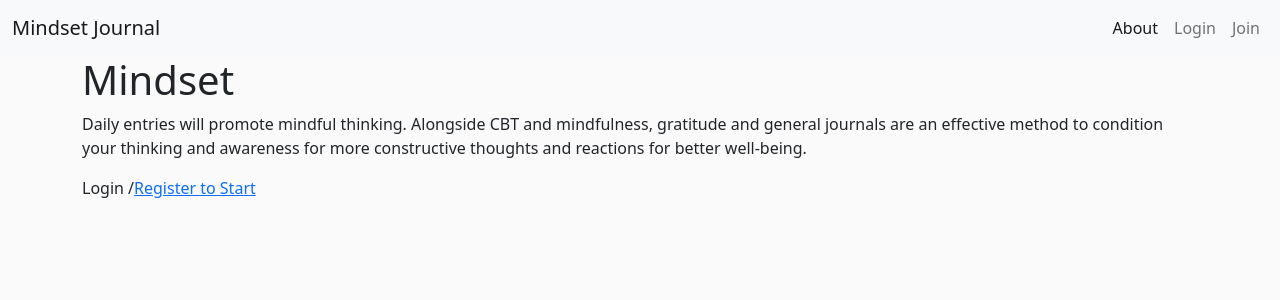
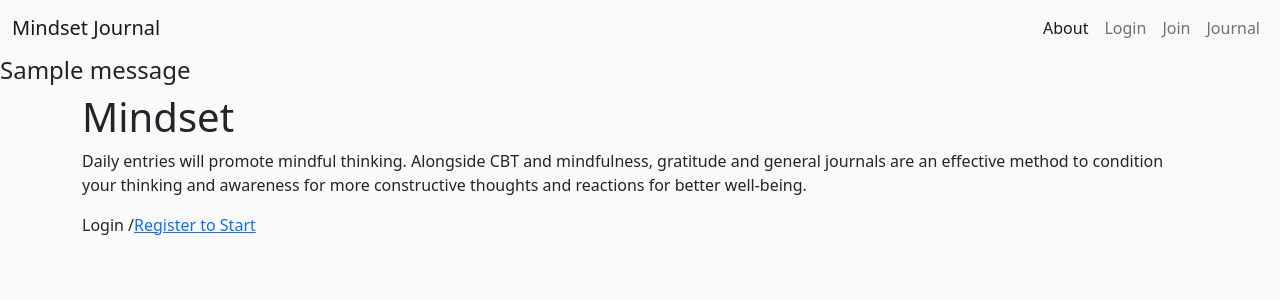
Before and after one commit to emmasarge/mindset-journal, a Flask app: page / in a window 1280 px wide. Shown: the top 300 px of the page. Run offline with Flask 2, Linux system fonts and the light colour scheme; one stand-in notice (Sample message) is shown; parts of the project's set-up code (start-up, migrations or seed data) failed here and were passed over; some libraries are stand-ins or nearby versions.

Commit message:
add journal method to app.py

```diff
--- a/app.py
+++ b/app.py
@@ -23,12 +23,31 @@ mongo = PyMongo(app)
 def homepage():
     return render_template("homepage.html")
 
+# write journal entry
+@app.route("/journal", method=["GET", "POST"])
+def journal():
+    if request.method == "POST":
+        journal = {
+            "date": request.form.get("date"),
+            "title": request.form.get("title"),
+            "mood": request.form.get("mood"),
+            "text": request.form.get("text")
+            }
+        mongo.db.tasks.insert_one(journal)
+        flash("Journal entry added")
+        return redirect(url_for("homepage"))
+
+    date = mongo.db.journal.find().sort("date", 1)
+    return render_template("journal", date=date)
+
+
+
 @app.route("/register", methods=["GET", "POST"])
 def register():
     if request.method == "POST":
         # Check if username already exists in database
         existing_user = mongo.db.users.find_one(
-            {"username": request.form.get("user_name").lower()})
+            {"username": request.form.get("username").lower()})
 
         if existing_user:
             flash(u"Username already exists")
@@ -44,7 +63,7 @@ def register():
         # Put the new user into 'session' cookie
         session["user"] = request.form.get("username").lower()
         flash("Registration Successful!")
-        return redirect(url_for("profile", username=session["user"]))
+        return redirect(url_for("homepage", username=session["user"]))
 
     return render_template("register.html")
 
@@ -60,11 +79,11 @@ def login():
             # ensure hashed password matches user input
             if check_password_hash(existing_user["password"], request.form.get
             ("password")):
-                session["user"] = request.form.get("user_name").lower()
+                session["user"] = request.form.get("username").lower()
                 flash("Welcome, {}".format(
-                        request.form.get("user_name")))
+                        request.form.get("username")))
                 return redirect(url_for(
-                        "profile", username=session["user"]))
+                        "homepage", username=session["user"]))
             else:
                 # invalid password match
                 flash("Incorrect Username and/or Password")
--- a/templates/base.html
+++ b/templates/base.html
@@ -31,12 +31,26 @@
                 <a class="nav-link active" aria-current="page" href="#">About</a>
                 <a class="nav-link" href="{{ url_for('login') }}">Login</a>
                 <a class="nav-link" href="{{ url_for('register') }}">Join</a>
+                 <a class="nav-link" href="{{ url_for('journal') }}">Journal</a>
             </div>
             </div>
         </div>
         </nav>
 
  </header>
+       <section>
+        <!--where flash images will be contained-->
+        {% with messages = get_flashed_messages() %}
+        {% if messages %}
+        {% for message in messages %}
+        <row class="flashes">
+            <h4 class="center-align deep-orange lighten-4">{{ message }}</h4>
+        </row>
+        {% endfor %}
+        {% endif %}
+        {% endwith %}
+    </section>
+
 
 
     <div class="main-content">
--- a/templates/journal.html
+++ b/templates/journal.html
@@ -21,7 +21,7 @@
   </div>
   <div class="form-group">
     <label for="exampleFormControlTextarea1">Start your journal</label>
-    <textarea class="form-control" id="exampleFormControlTextarea1" rows="3"></textarea>
+    <textarea class="form-control" id="exampleFormControlTextarea1" rows="5"></textarea>
   </div>
 </form>
 
```
